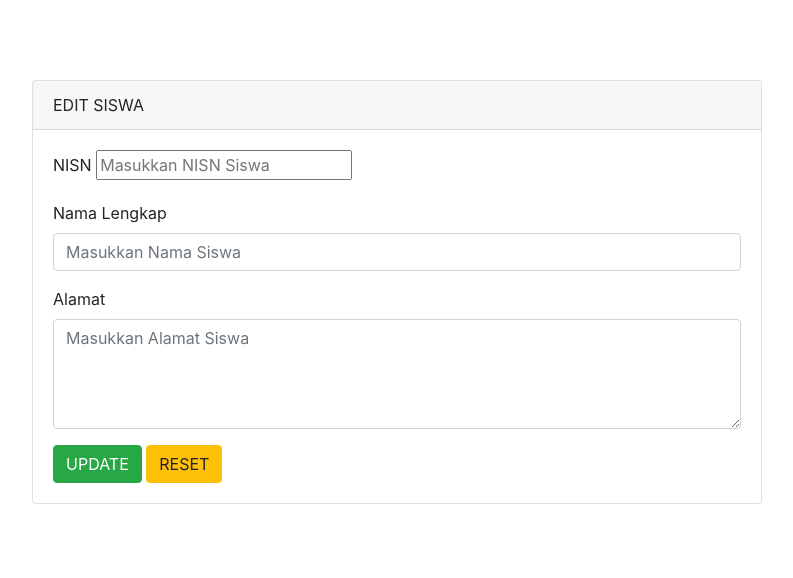
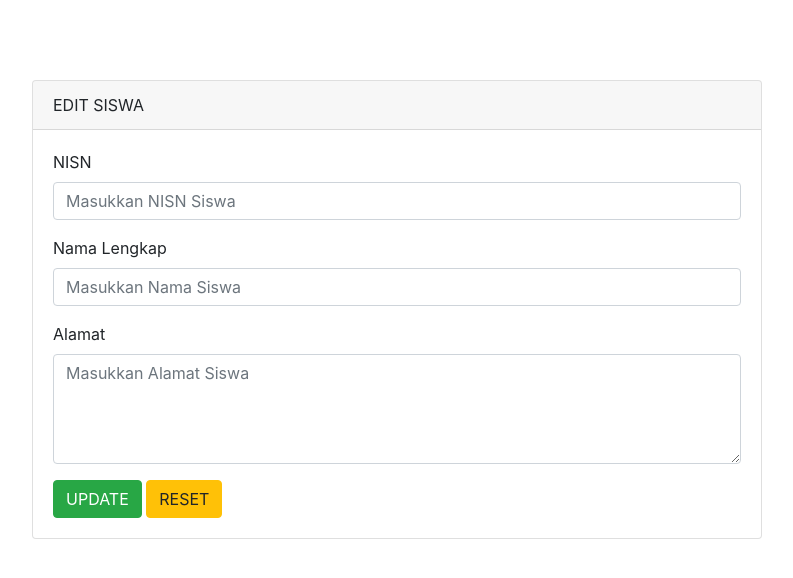
Before and after one commit to aminuddinshofi/crudphp, a PHP site: page /edit-siswa.php?id=1 in a window 1280 px wide. Shown: the top 578 px of the page, without its empty margins (243-1036 px from the left). Run offline with PHP 8.4, Linux system fonts and the light colour scheme; data that the repository does not hold is empty.

Commit message:
update-siswa fix

```diff
--- a/edit-siswa.php
+++ b/edit-siswa.php
@@ -37,19 +37,19 @@
                             <div class="form-group">
                                 <label>NISN</label>
                                 <input type="text" name="nisn" value="<?php echo $row['nisn'] ?>"
-                                    placeholder="Masukkan NISN Siswa" class="form-control”>
-                  <input type=" hidden" name="id_siswa" value="<?php echo $row['id_siswa'] ?>">
+                                    placeholder="Masukkan NISN Siswa" class="form-control">
+                  <input type="hidden" name="id_siswa" value="<?php echo $row['id_siswa'] ?>">
                             </div>
 
                             <div class="form-group">
                                 <label>Nama Lengkap</label>
-                                <input type="text" name="nama_lengkap" value="<?php echo $row['nama_lengkap'] ?>"
+                                <input type="text" id="nama_lengkap" name="nama_lengkap" value="<?php echo $row['nama_lengkap'] ?>"
                                     placeholder="Masukkan Nama Siswa" class="form-control">
                             </div>
 
                             <div class="form-group">
                                 <label>Alamat</label>
-                                <textarea class="form-control" name="alamat" placeholder="Masukkan Alamat Siswa"
+                                <textarea class="form-control" id="alamat" name="alamat" placeholder="Masukkan Alamat Siswa"
                                     rows="4"><?php echo $row['alamat'] ?></textarea>
                             </div>
 
```
